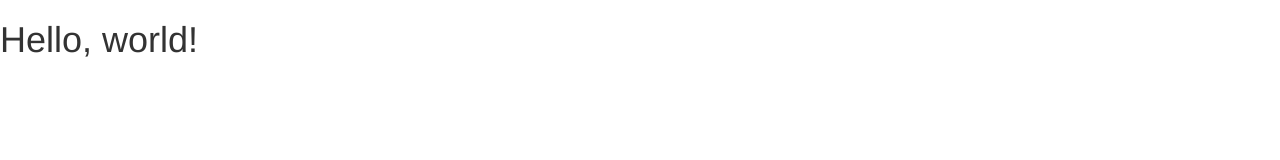
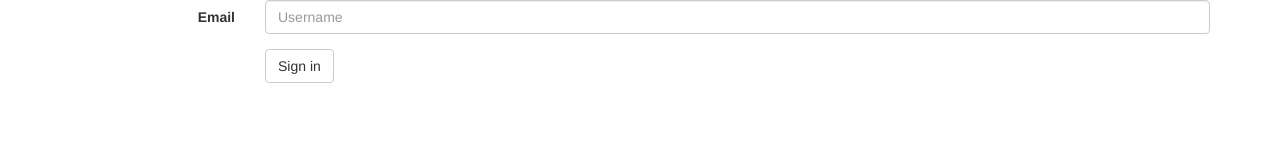
Before and after one commit to MasterWebs/ChatRoom, a website: page index.html in a window 1280 px wide. Drawn offline with nearby package versions, Linux system fonts and the light colour scheme; files whose address does not match are found by name.

Commit message:
added sign in page

```diff
--- a/index.html
+++ b/index.html
@@ -4,17 +4,34 @@
         <meta charset="utf-8">
         <meta http-equiv="X-UA-Compatible" content="IE=edge">
         <meta name="viewport" content="width=device-width, initial-scale=1">
-    <title>Bootstrap 101 Template</title>
+        <title>Chat Client</title>
 
         <!-- Bootstrap -->
-    <link href="bower_components/bootstrap/css/bootstrap.min.css" rel="stylesheet">
+        <link href="bower_components/bootstrap/dist/css/bootstrap.min.css" rel="stylesheet">
+    </head>
 
-  </head>
     <body ng-app="ChatClient">
-    <h1>Hello, world!</h1>
+        <div class="container">
+
+
+            <form class="form-horizontal">
+                <div class="form-group">
+                    <label for="inputUsername" class="col-sm-2 control-label">Email</label>
+                    <div class="col-sm-10">
+                        <input type="text" class="form-control" id="inputUsername" placeholder="Username">
+                    </div>
+                </div>
+
+                <div class="form-group">
+                    <div class="col-sm-offset-2 col-sm-10">
+                        <button type="submit" class="btn btn-default">Sign in</button>
+                    </div>
+                </div>
+            </form>
+        </div>
 
 
         <script src="https://ajax.googleapis.com/ajax/libs/jquery/1.11.2/jquery.min.js"></script>
-    <script src="bower_components/bootstrap/js/bootstrap.min.js"></script>
+        <script src="bower_components/bootstrap/dist/js/bootstrap.min.js"></script>
     </body>
 </html>
```
Lines whose indentation alone changed are shown as unchanged.
